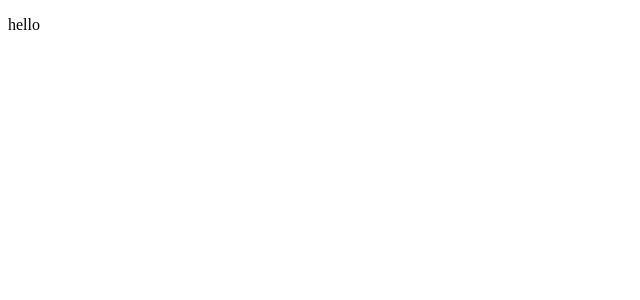
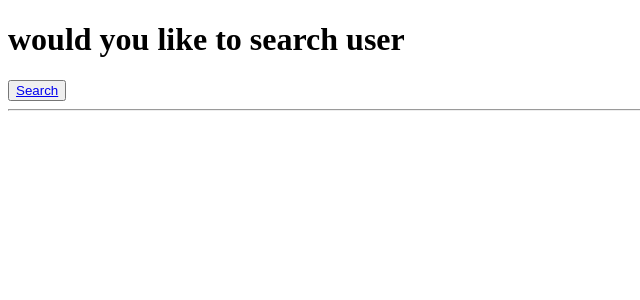
Before and after one commit to Hussein-omar-osman/GithubSearch, an Angular app: page / in a window 1280 px wide. Shown: the top 300 px of the page, without its empty margins (0-640 px from the left). Built offline with nearby package versions, Linux system fonts and the light colour scheme.

Commit message:
adding the required html

```diff
--- a/src/app/app.component.html
+++ b/src/app/app.component.html
@@ -1 +1,6 @@
-<p>hello</p>
+<div class="content">
+  <h1>would you like to search user</h1>
+  <button><a [routerLink]="'/githubUser'"> Search</a></button>
+</div>
+<hr />
+<router-outlet></router-outlet>
```
